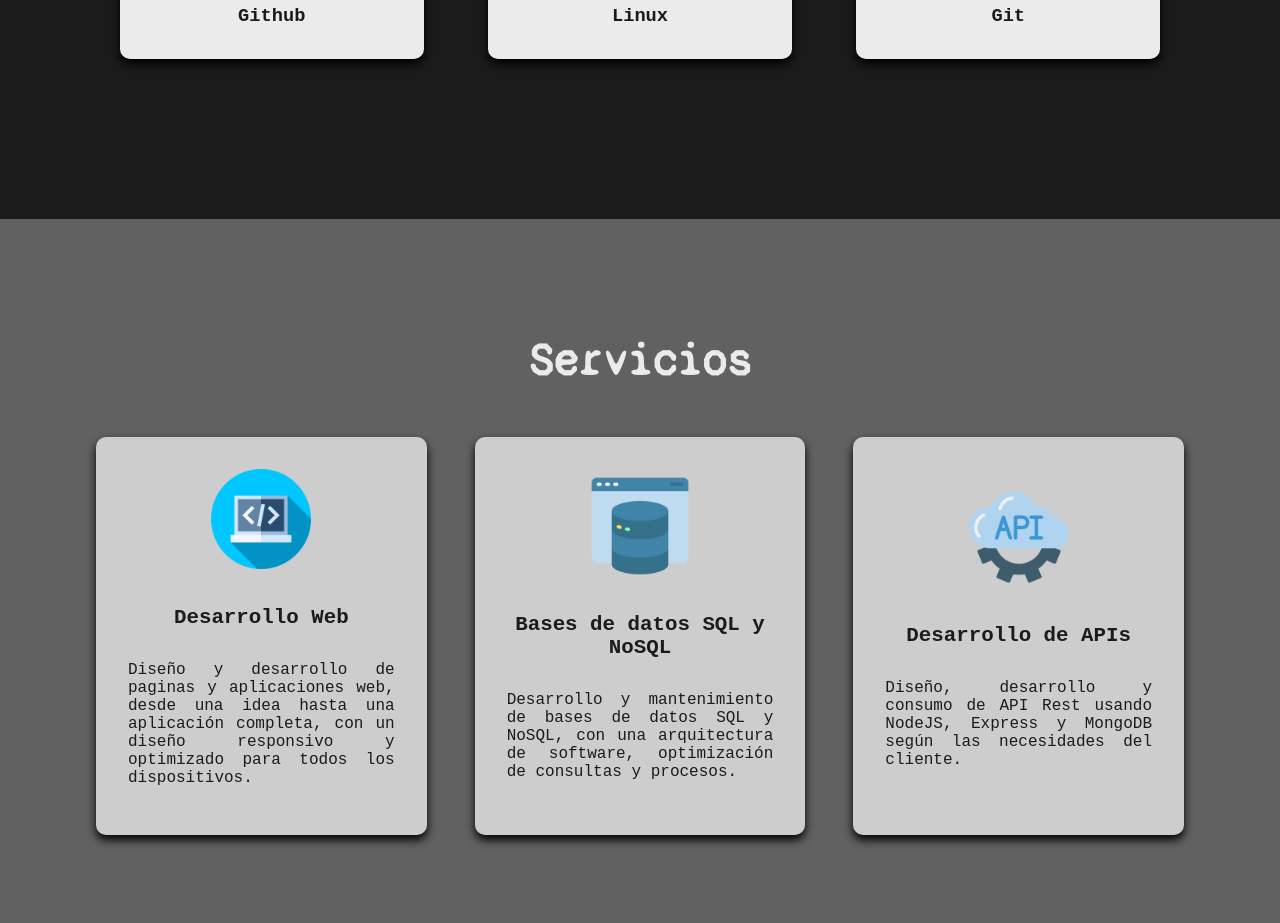
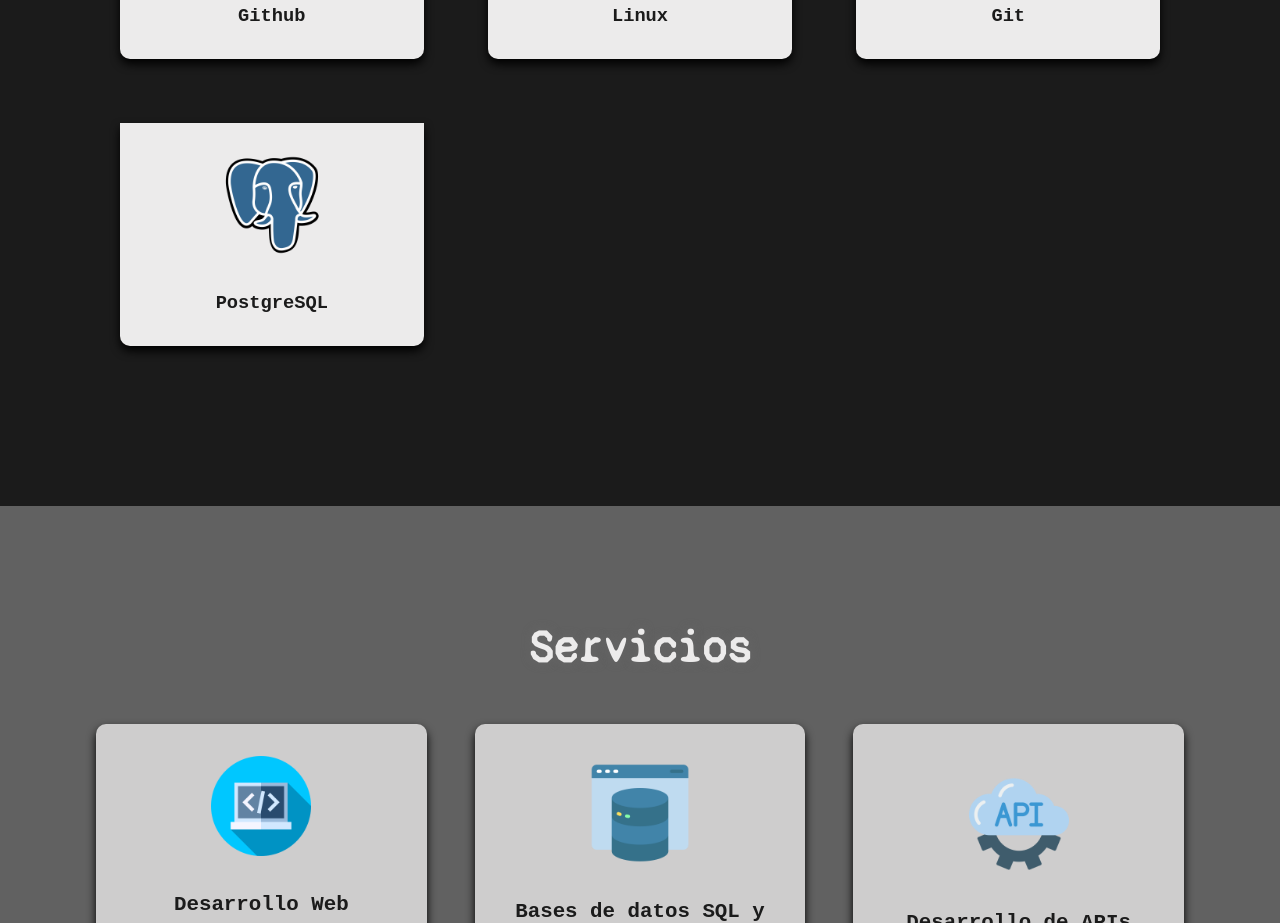
Before and after one commit to devKiller59/portfolio, a React (Create React App) app: page / in a window 1280 px wide. Shown: the part 3920-4843 px from the top of the page. Built offline with nearby package versions, Linux system fonts and the light colour scheme.

Commit message:
updating Skills.jsx

```diff
--- a/src/components/Skills.jsx
+++ b/src/components/Skills.jsx
@@ -8,6 +8,7 @@ import sequelize from '../assets/icons/sequelize.png';
 import github from '../assets/icons/github.png';
 import linux from '../assets/icons/linux.png';
 import git from '../assets/icons/git.png';
+import postgresql from '../assets/icons/postgresql.png';
 // import mongodb from '../assets/icons/mongodb.png';
 // import python from '../assets/icons/python.png';
 import { useTheme } from "../context/ThemeProvider";
@@ -55,6 +56,10 @@ const Skills = () => {
       name: 'Git',
       src: git
     },
+    {
+      name: 'PostgreSQL',
+      src: postgresql
+    },
     // {
     //   name: 'MongoDB',
     //   src: mongodb
```
Also changed, not shown: src/assets/icons/postgresql.png (added).
